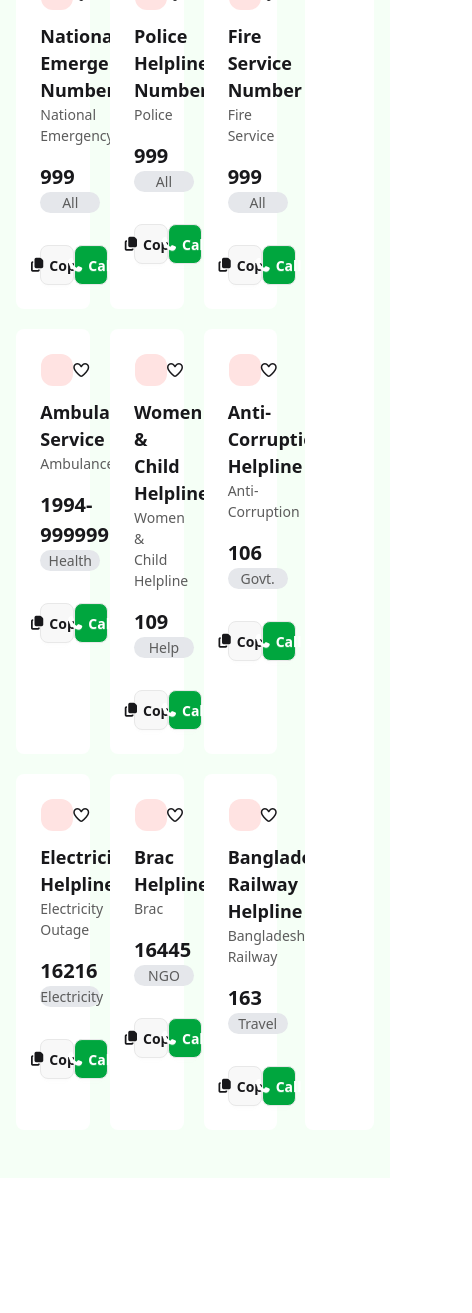
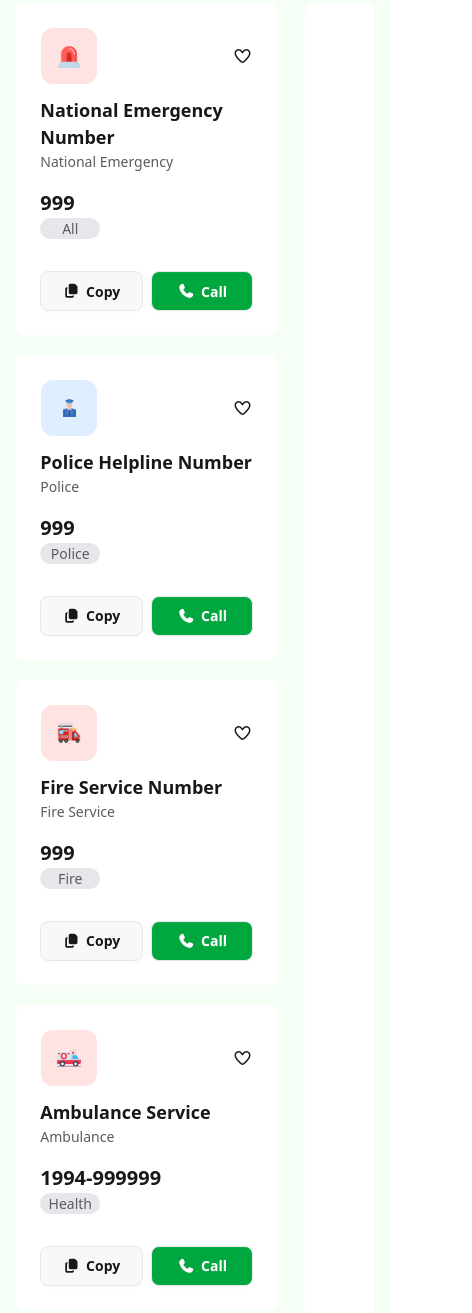
Before and after one commit to rayhan309/Assignment-5, a plain HTML site: page index.html in a window 390 px wide. Shown: the part 579-1892 px from the top of the page, 472 px wide, since content can reach past the window. Before the commit the page ends 1757 px from the top, so only its background shows below. Drawn offline with nearby package versions, Linux system fonts and the light colour scheme.

Commit message:
added to event listener

```diff
--- a/index.html
+++ b/index.html
@@ -15,7 +15,7 @@
 <body class="bg-[#f5fff6]">
     <!-- header section  -->
     <header class="w-full min-h-12">
-        <nav class="bg-white flex justify-between items-center py-5 px-12">
+        <nav class="bg-white flex  flex-col md:flex-row justify-between items-center py-5 px-12">
             <div class="flex items-center gap-3">
                 <img src="./assets/logo.png" alt="" class="w-14">
                 <div>
@@ -24,7 +24,7 @@
             </div>
             <div class="flex items-center gap-6">
                 <div class="flex items-center gap-2 bg-[#cbebef59] px-5 py-3 rounded-3xl">
-                    <span class="text-[1rem] text-black font-bold">0</span>
+                    <span class="text-[1rem] text-black font-bold" id="heards">0</span>
                     <img src="assets/heart.png" alt="" class="w-[25px]">
                 </div>
                 <div class="flex items-center gap-2 bg-[#cbebef59] px-5 py-3 rounded-3xl">
@@ -32,7 +32,7 @@
                     <img src="assets/coin.png" alt="" class="w-[25px]">
                 </div>
                 <div>
-                    <button class="btn bg-[#00A63E] text-[1rem] font-semibold text-white py-6 px-8 rounded-3xl"><span>0</span>Copy</button>
+                    <button class="btn bg-[#00A63E] text-[1rem] font-semibold text-white py-6 px-8 rounded-3xl"><span id="copy-btn">0</span>Copy</button>
                 </div>
             </div>
         </nav>
@@ -51,14 +51,15 @@
          <!-- card & history section -->
          <section class="w-11/12 mx-auto grid grid-cols-12 gap-7 py-12">
             <!-- card container -->
-            <section class="col-span-9 grid grid-cols-3 gap-5">
+            <section class="col-span-9 grid grid-cols-1 md:grid-cols-3 gap-5" id="card-container">
                 <!-- card 1 -->
+                <div>
                     <div class="bg-white rounded-lg p-6">
                     <div class="flex justify-between items-center border border-white">
                        <div class="w-14 rounded-xl p-4 bg-[#FFE3E2]">
                           <img src="./assets/emergency.png" alt="" class="w-6">
                        </div>
-                        <i class="fa-regular fa-heart"></i>
+                        <i class="fa-regular fa-heart heard"></i>
                     </div>
                     <div class="mt-3 mb-4">
                         <h1 class="text-[18px] font-bold">National Emergency Number</h1>
@@ -71,17 +72,19 @@
                         </div>
                     </div>
                     <div class="mt-8 flex justify-between">
-                        <button class="btn w-[48%] rounded-lg"><i class="fa-solid fa-copy"></i>  Copy</button>
+                        <button class="btn w-[48%] rounded-lg copys"><i class="fa-solid fa-copy"></i>  Copy</button>
                         <button class="btn w-[48%] bg-[#00a63e] text-white rounded-lg"><i class="fa-solid fa-phone"></i>  Call</button>
                     </div>
                     </div>
+                </div>
                 <!-- card-2 -->
+                 <div>
                     <div class="bg-white rounded-lg p-6">
                     <div class="flex justify-between items-center border border-white">
-                       <div class="w-14 rounded-xl p-4 bg-[#FFE3E2]">
+                       <div class="w-14 rounded-xl p-4 bg-[#DFEFFF]">
                           <img src="./assets/police.png" alt="" class="w-6">
                        </div>
-                        <i class="fa-regular fa-heart"></i>
+                        <i class="fa-regular fa-heart heard"></i>
                     </div>
                     <div class="mt-3 mb-4">
                         <h1 class="text-[18px] font-bold">Police Helpline Number</h1>
@@ -90,21 +93,23 @@
                     <div>
                         <h2 class="text-[20px] font-semibold">999</h2>
                         <div class="w-[60px] bg-gray-200 rounded-3xl">
-                            <p class="text-[#5C5C5C] text-center text-[14px]">All</p>
+                            <p class="text-[#5C5C5C] text-center text-[14px]">Police</p>
                         </div>
                     </div>
                     <div class="mt-8 flex justify-between">
-                        <button class="btn w-[48%] rounded-lg"><i class="fa-solid fa-copy"></i>  Copy</button>
+                        <button class="btn w-[48%] rounded-lg copys"><i class="fa-solid fa-copy"></i>  Copy</button>
                         <button class="btn w-[48%] bg-[#00a63e] text-white rounded-lg"><i class="fa-solid fa-phone"></i>  Call</button>
                     </div>
                     </div>
+                </div>
                 <!-- card 3 -->
+                 <div>
                     <div class="bg-white rounded-lg p-6">
                     <div class="flex justify-between items-center border border-white">
                        <div class="w-14 rounded-xl p-4 bg-[#FFE3E2]">
                           <img src="./assets/fire-service.png" alt="" class="w-6">
                        </div>
-                        <i class="fa-regular fa-heart"></i>
+                        <i class="fa-regular fa-heart heard"></i>
                     </div>
                     <div class="mt-3 mb-4">
                         <h1 class="text-[18px] font-bold">Fire Service Number</h1>
@@ -113,21 +118,23 @@
                     <div>
                         <h2 class="text-[20px] font-semibold">999</h2>
                         <div class="w-[60px] bg-gray-200 rounded-3xl">
-                            <p class="text-[#5C5C5C] text-center text-[14px]">All</p>
+                            <p class="text-[#5C5C5C] text-center text-[14px]">Fire</p>
                         </div>
                     </div>
                     <div class="mt-8 flex justify-between">
-                        <button class="btn w-[48%] rounded-lg"><i class="fa-solid fa-copy"></i>  Copy</button>
+                        <button class="btn w-[48%] rounded-lg copys"><i class="fa-solid fa-copy"></i>  Copy</button>
                         <button class="btn w-[48%] bg-[#00a63e] text-white rounded-lg"><i class="fa-solid fa-phone"></i>  Call</button>
                     </div>
                     </div>
+                </div>
                 <!-- card 4 -->
+                 <div>
                     <div class="bg-white rounded-lg p-6">
                     <div class="flex justify-between items-center border border-white">
                        <div class="w-14 rounded-xl p-4 bg-[#FFE3E2]">
                           <img src="./assets/ambulance.png" alt="" class="w-6">
                        </div>
-                        <i class="fa-regular fa-heart"></i>
+                        <i class="fa-regular fa-heart heard"></i>
                     </div>
                     <div class="mt-3 mb-4">
                         <h1 class="text-[18px] font-bold">Ambulance Service</h1>
@@ -140,17 +147,19 @@
                         </div>
                     </div>
                     <div class="mt-8 flex justify-between">
-                        <button class="btn w-[48%] rounded-lg"><i class="fa-solid fa-copy"></i>  Copy</button>
+                        <button class="btn w-[48%] rounded-lg copys"><i class="fa-solid fa-copy"></i>  Copy</button>
                         <button class="btn w-[48%] bg-[#00a63e] text-white rounded-lg"><i class="fa-solid fa-phone"></i>  Call</button>
                     </div>
                     </div>
+                </div>
                 <!-- card 5 -->
+                 <div>
                     <div class="bg-white rounded-lg p-6">
                     <div class="flex justify-between items-center border border-white">
                        <div class="w-14 rounded-xl p-4 bg-[#FFE3E2]">
                           <img src="./assets/emergency.png" alt="" class="w-6">
                        </div>
-                        <i class="fa-regular fa-heart"></i>
+                        <i class="fa-regular fa-heart heard"></i>
                     </div>
                     <div class="mt-3 mb-4">
                         <h1 class="text-[18px] font-bold">Women & Child Helpline</h1>
@@ -163,17 +172,19 @@
                         </div>
                     </div>
                     <div class="mt-8 flex justify-between">
-                        <button class="btn w-[48%] rounded-lg"><i class="fa-solid fa-copy"></i>  Copy</button>
+                        <button class="btn w-[48%] rounded-lg copys"><i class="fa-solid fa-copy"></i>  Copy</button>
                         <button class="btn w-[48%] bg-[#00a63e] text-white rounded-lg"><i class="fa-solid fa-phone"></i>  Call</button>
                     </div>
                     </div>
+                </div>
                 <!-- card 6 -->
+                 <div>
                     <div class="bg-white rounded-lg p-6">
                     <div class="flex justify-between items-center border border-white">
                        <div class="w-14 rounded-xl p-4 bg-[#FFE3E2]">
                           <img src="./assets/emergency.png" alt="" class="w-6">
                        </div>
-                        <i class="fa-regular fa-heart"></i>
+                        <i class="fa-regular fa-heart heard"></i>
                     </div>
                     <div class="mt-3 mb-4">
                         <h1 class="text-[18px] font-bold">Anti-Corruption Helpline</h1>
@@ -186,17 +197,19 @@
                         </div>
                     </div>
                     <div class="mt-8 flex justify-between">
-                        <button class="btn w-[48%] rounded-lg"><i class="fa-solid fa-copy"></i>  Copy</button>
+                        <button class="btn w-[48%] rounded-lg copys"><i class="fa-solid fa-copy"></i>  Copy</button>
                         <button class="btn w-[48%] bg-[#00a63e] text-white rounded-lg"><i class="fa-solid fa-phone"></i>  Call</button>
                     </div>
                     </div>
+                </div>
                 <!-- card 7-->
+                 <div>
                     <div class="bg-white rounded-lg p-6">
                     <div class="flex justify-between items-center border border-white">
                        <div class="w-14 rounded-xl p-4 bg-[#FFE3E2]">
                           <img src="./assets/emergency.png" alt="" class="w-6">
                        </div>
-                        <i class="fa-regular fa-heart"></i>
+                        <i class="fa-regular fa-heart heard"></i>
                     </div>
                     <div class="mt-3 mb-4">
                         <h1 class="text-[18px] font-bold">Electricity Helpline</h1>
@@ -209,17 +222,19 @@
                         </div>
                     </div>
                     <div class="mt-8 flex justify-between">
-                        <button class="btn w-[48%] rounded-lg"><i class="fa-solid fa-copy"></i>  Copy</button>
+                        <button class="btn w-[48%] rounded-lg copys"><i class="fa-solid fa-copy"></i>  Copy</button>
                         <button class="btn w-[48%] bg-[#00a63e] text-white rounded-lg"><i class="fa-solid fa-phone"></i>  Call</button>
                     </div>
                     </div>
+                </div>
                 <!-- card 8 -->
+                <div>
                     <div class="bg-white rounded-lg p-6">
                     <div class="flex justify-between items-center border border-white">
                        <div class="w-14 rounded-xl p-4 bg-[#FFE3E2]">
                           <img src="./assets/emergency.png" alt="" class="w-6">
                        </div>
-                        <i class="fa-regular fa-heart"></i>
+                        <i class="fa-regular fa-heart heard"></i>
                     </div>
                     <div class="mt-3 mb-4">
                         <h1 class="text-[18px] font-bold">Brac Helpline</h1>
@@ -232,20 +247,22 @@
                         </div>
                     </div>
                     <div class="mt-8 flex justify-between">
-                        <button class="btn w-[48%] rounded-lg"><i class="fa-solid fa-copy"></i>  Copy</button>
+                        <button class="btn w-[48%] rounded-lg copys"><i class="fa-solid fa-copy"></i>  Copy</button>
                         <button class="btn w-[48%] bg-[#00a63e] text-white rounded-lg"><i class="fa-solid fa-phone"></i>  Call</button>
                     </div>
                     </div>
+                </div>
                 <!-- card 9 -->
+                <div>
                     <div class="bg-white rounded-lg p-6">
                     <div class="flex justify-between items-center border border-white">
                        <div class="w-14 rounded-xl p-4 bg-[#FFE3E2]">
                           <img src="./assets/emergency.png" alt="" class="w-6">
                        </div>
-                        <i class="fa-regular fa-heart"></i>
+                        <i class="fa-regular fa-heart heard"></i>
                     </div>
                     <div class="mt-3 mb-4">
-                        <h1 class="text-[18px] font-bold">Bangladesh Railway Helpline </h1>
+                        <h1 class="text-[18px] font-bold">Bangladesh Railway Helpline</h1>
                         <p class="text-[14px] font-medium text-[#5C5C5C]">Bangladesh Railway</p>
                     </div>
                     <div>
@@ -255,8 +272,9 @@
                         </div>
                     </div>
                     <div class="mt-8 flex justify-between">
-                        <button class="btn w-[48%] rounded-lg"><i class="fa-solid fa-copy"></i>  Copy</button>
+                        <button class="btn w-[48%] rounded-lg copys"><i class="fa-solid fa-copy"></i>  Copy</button>
                         <button class="btn w-[48%] bg-[#00a63e] text-white rounded-lg"><i class="fa-solid fa-phone"></i>  Call</button>
+                    </div>
                     </div>
                 </div>
             </section>
--- a/js/index.js
+++ b/js/index.js
@@ -0,0 +1,33 @@
+// new id
+function newId (id) {
+    const news = document.getElementById(id);
+    return news;
+}
+// heard handler
+newId('card-container').addEventListener('click', function (e) {
+    if (e.target.className.includes('heard')) {
+        const targets = e.target;
+        const heardBtn = newId('heards').innerText;
+        const no1 = 1;
+        const totale = Number(heardBtn) + no1;
+        newId('heards').innerText = totale;
+    }
+})
+
+// copy handler
+newId('card-container').addEventListener('click', function (e) {
+  if (e.target.closest('.copys')) {
+    const targets = e.target;
+
+    const number = targets.parentNode.parentNode.children[2].children[0].innerText;
+
+    // acses the cpoy navber btn
+    const copyBtn = newId('copy-btn').innerText;
+    const no1 = 1;
+    const totale = Number(copyBtn) + no1;
+    newId('copy-btn').innerText = totale;
+    alert("Number copied successfully!" + number)
+    // copy the number
+    navigator.clipboard.writeText(number)
+  }
+})
```
Lines whose indentation alone changed are shown as unchanged.
